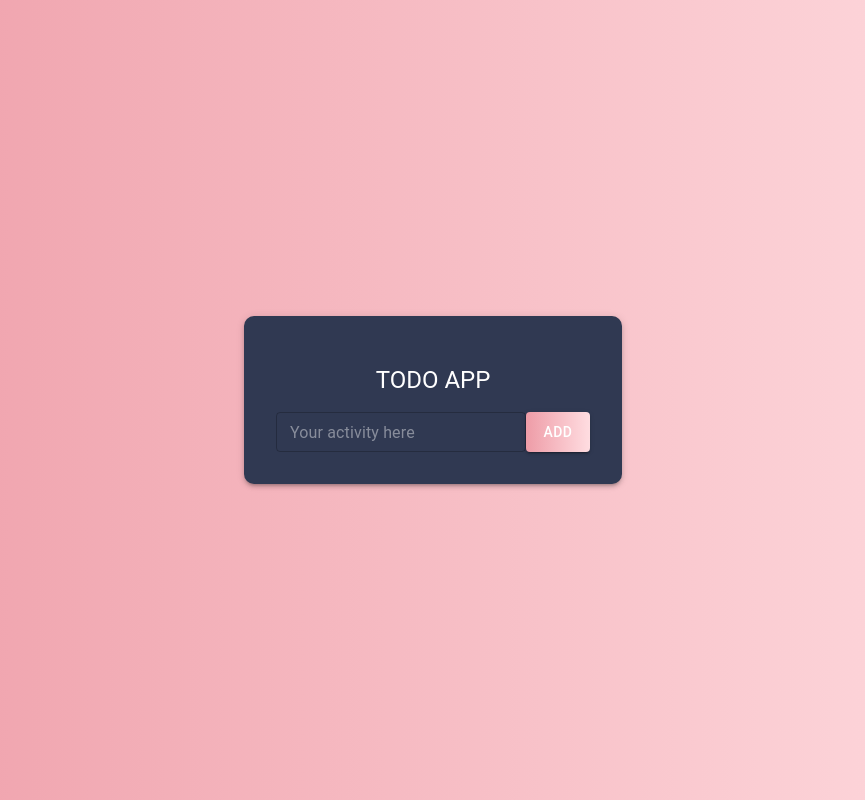
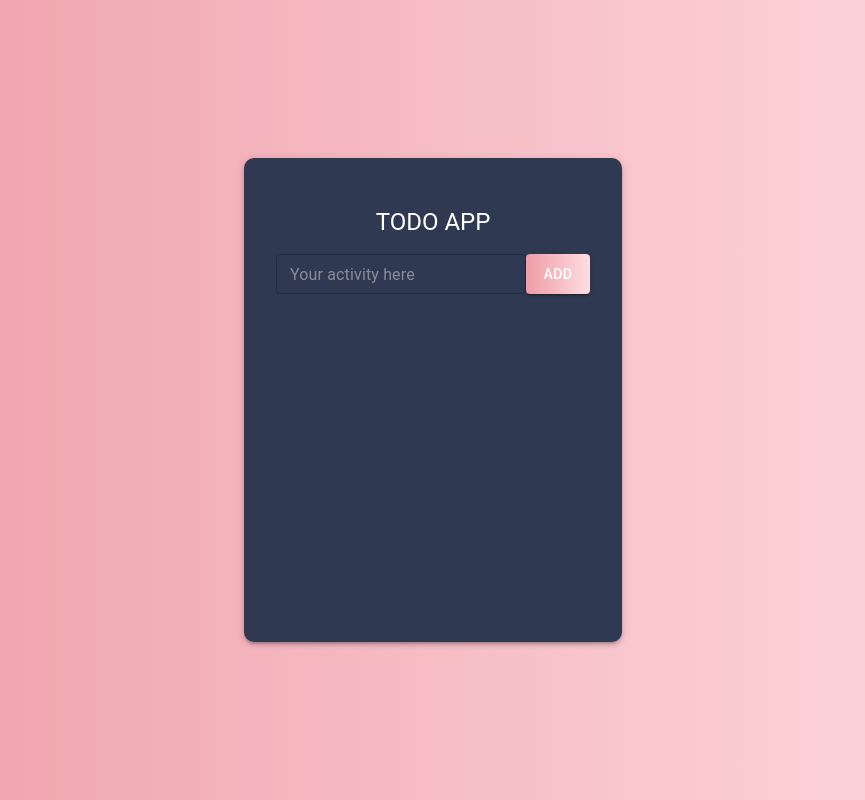
Before and after one commit to catkhanhnguyen/todo-app-v2, a React (Vite) app: page / in a window 1280 px wide. Shown: the whole page, without its empty margins (207-1072 px from the left). Built offline with nearby package versions, Linux system fonts and the light colour scheme.

Commit message:
input field ok

```diff
--- a/src/App.tsx
+++ b/src/App.tsx
@@ -1,8 +1,10 @@
-import React, { useState } from 'react';
+import React, { useState } from 'react'
 import './App.css'
-import { Box, Container, Typography } from '@mui/material';
-import InputField from './components/inputField';
-import Todo from './model';
+import { Box, Container, Typography } from '@mui/material'
+import InputField from './components/inputField'
+import Todo from './model'
+import TodoList from './components/TodoList'
+import pastelColors from './assets/color'
 
 const App: React.FC = () => {
 
@@ -16,6 +18,9 @@ const App: React.FC = () => {
       setInput('')
     }
   }
+
+  const generateRandomColor = () =>
+    pastelColors[Math.floor(Math.random() * pastelColors.length)];
 
 
   return (
@@ -35,10 +40,16 @@ const App: React.FC = () => {
           boxShadow: 3,
           p: 4
         }}>
-        <Typography textAlign="center" m={2} variant="h5">
-          TODO APP
-        </Typography>
-        <InputField input={input} setInput={setInput} handleSubmit={handleSubmit} />
+          {/* Title */}
+          <Typography textAlign="center" m={2} variant="h5">
+            TODO APP
+          </Typography>
+
+          {/* Input field */}
+          <InputField input={input} setInput={setInput} handleSubmit={handleSubmit} />
+
+          {/* Todo list */}
+          <TodoList todos={todos}/>
       </Box>
     </Container>
   )
--- /dev/null
+++ b/src/assets/color.ts
@@ -0,0 +1,10 @@
+const pastelColors = [
+    '#B2DBBF',
+    '#FFE1B6',
+    '#FFD3C0',
+    '#D4A5A5',
+    '#9B8BBA',
+    '#B5EAD7',
+]
+
+export default pastelColors
--- /dev/null
+++ b/src/components/TodoList.tsx
@@ -0,0 +1,36 @@
+import { Box } from '@mui/material'
+import React from 'react'
+import Todo from '../model'
+
+interface Props{
+  todos: Todo[]
+}
+const TodoList = ({ todos }: Props) => {
+  return (
+    <Box
+      sx={{
+        height: '300px',
+        mt: 2,
+        overflowY: 'auto',
+        scrollbarWidth: 'thin',
+        '&::-webkit-scrollbar': {
+          width: '0.4em',
+        },
+        '&::-webkit-scrollbar-track': {
+          background: "#888",
+        },
+        '&::-webkit-scrollbar-thumb': {
+          backgroundColor: '#f1f1f1',
+        },
+        '&::-webkit-scrollbar-thumb:hover': {
+          background: 'white'
+        }
+      }}>
+        {todos.map((t) => (
+          <li>{t.text}</li>
+        ))}
+    </Box>
+  )
+}
+
+export default TodoList
```
Also changed, not shown: src/components/TodoForm.tsx (deleted, +0 -9 lines).
